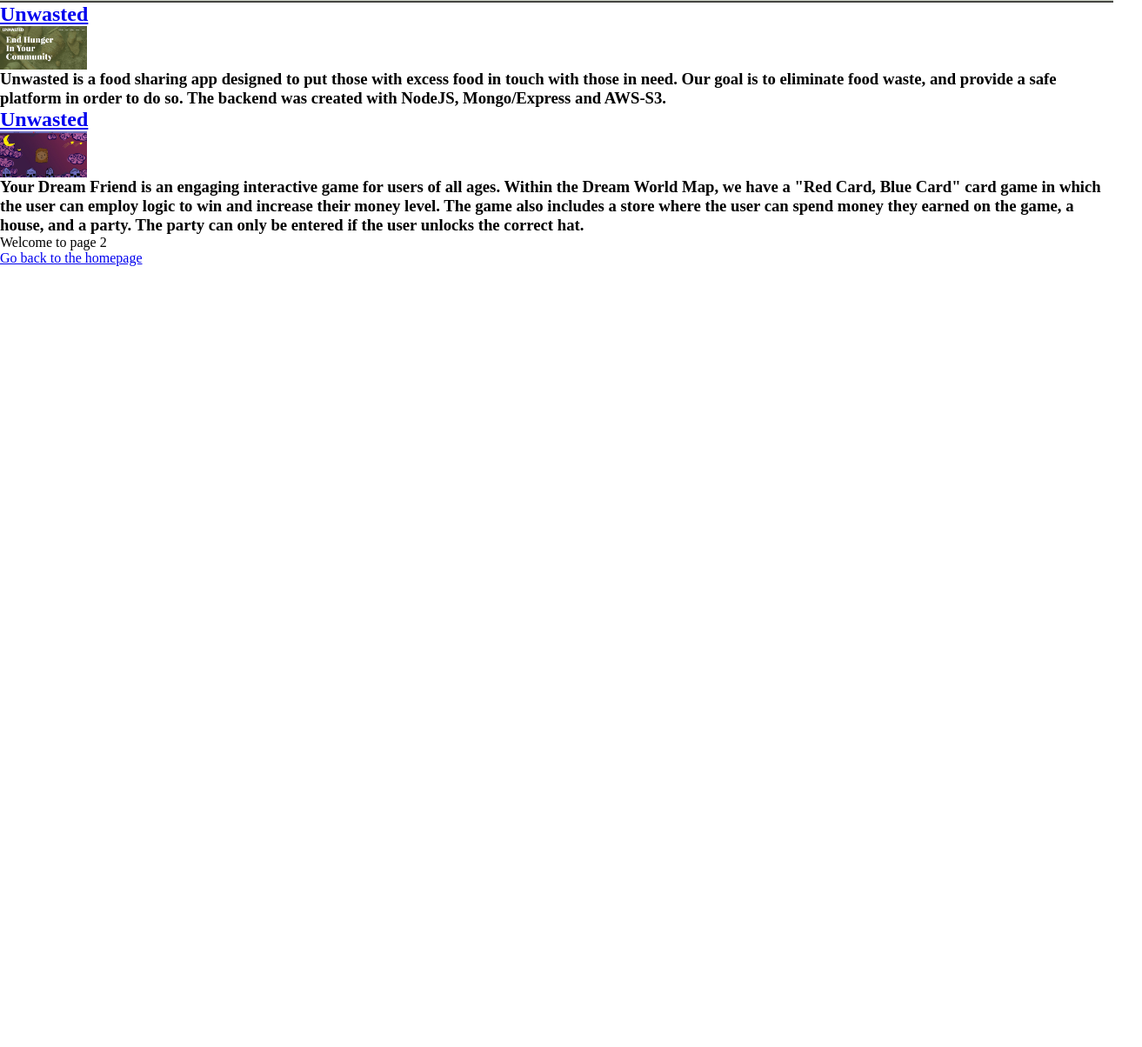
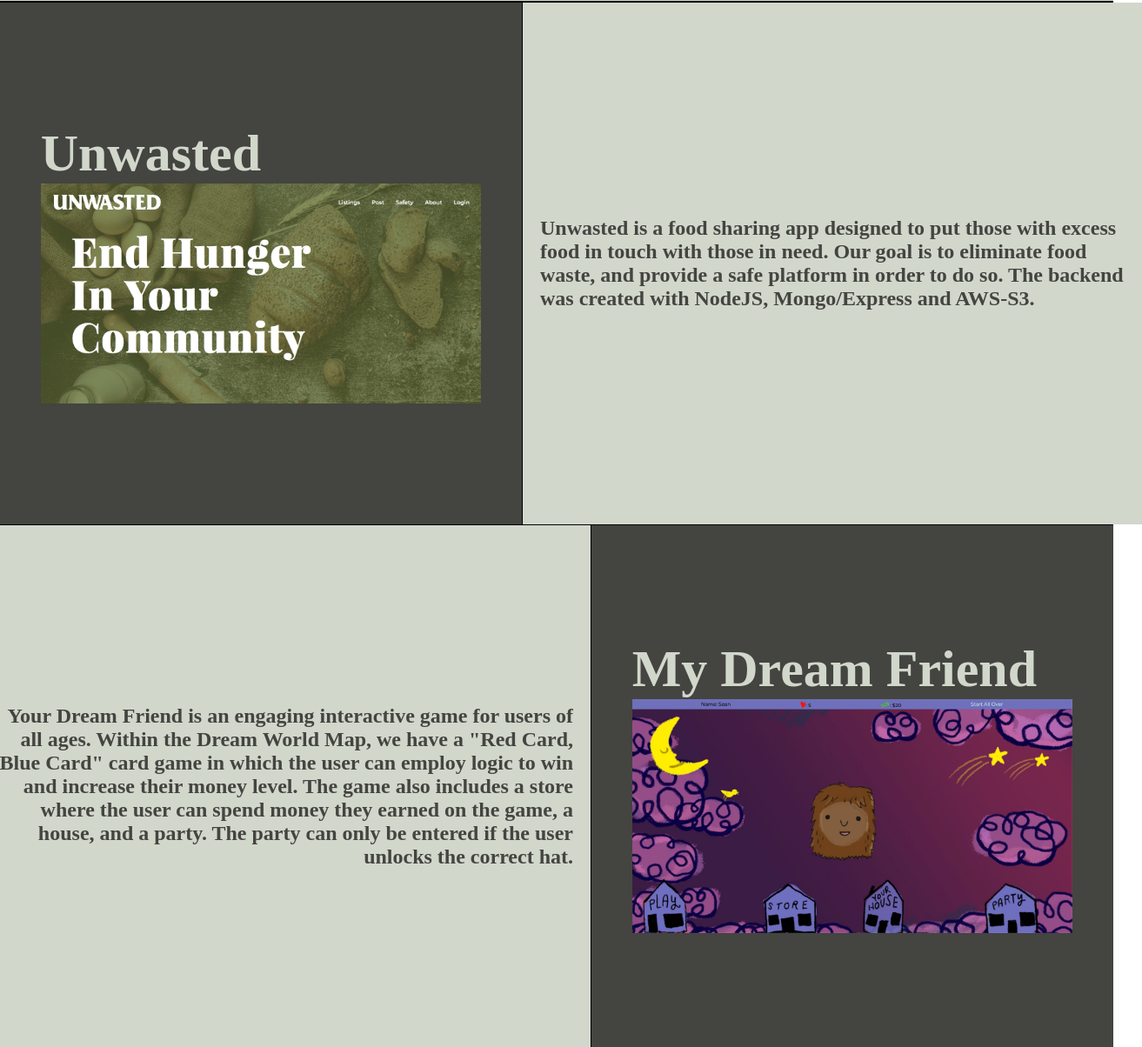
Before and after one commit to seanpatches/sean-nelson-portfolio, a Gatsby site: page /work in a window 1280 px wide. Shown: the part 67-1271 px from the top of the page at 87% size, 1313 px wide, since content can reach past the window. Before the commit the page ends 800 px from the top, so only its background shows below. Built offline with nearby package versions, Linux system fonts and the light colour scheme; Gatsby itself is replaced by a stand-in of ours.

Commit message:
good point

```diff
--- a/package.json
+++ b/package.json
@@ -6,6 +6,7 @@
   "author": "github: @seanpatches, smnelsonn@gmail.com",
   "main": "src/index.js",
   "dependencies": {
+    "aos": "^2.3.4",
     "gatsby": "^2.7.1",
     "gatsby-image": "^2.1.0",
     "gatsby-plugin-manifest": "^2.1.1",
--- /dev/null
+++ b/src/components/DreamProjectThumb.js
@@ -0,0 +1,34 @@
+import React from 'react';
+import PropTypes from 'prop-types';
+import { Image } from './image';
+import styles from "../styles/dreamProjectThumb.module.css";
+
+
+function DreamProjectThumb ({ name, description, firstImage, secondImage, link }) {
+  return (
+    <div className={styles.dreamProjectThumb}>
+      <div className={styles.right}>
+        <a href={link} >
+          <h2>{name}</h2>
+          <div className={styles.firstImageContainer}>
+            <Image filename={firstImage} />
+          </div>
+        </a>
+      </div>
+      <div className={styles.left}>
+        <div className={styles.description}>
+          <h3>{description}</h3>
+        </div>
+      </div>
+    </div>
+  )};
+
+DreamProjectThumb.propTypes = {
+  name: PropTypes.string.isRequired,
+  description: PropTypes.string.isRequired,
+  link: PropTypes.string.isRequired,
+  firstImage: PropTypes.string.isRequired,
+  secondImage: PropTypes.string.isRequired,
+}
+
+export default DreamProjectThumb;
--- a/src/components/ProjectThumb.js
+++ /dev/null
@@ -1,29 +0,0 @@
-import React from 'react';
-import PropTypes from 'prop-types';
-import { Image } from './image';
-import { Link } from 'gatsby';
-import styles from "../styles/projectThumb.module.css";
-
-
-function ProjectThumb ({ name, description, firstImage, secondImage, link }) {
-  return (
-    <div className={styles.projectThumb}>
-    <Link to={`/${name}`} >
-    <h2>{name}</h2>
-    <div className={styles.firstImageContainer}>
-    <Image filename={firstImage} />
-    </div>
-    </Link>
-    <h3>{description}</h3>
-    </div>
-  )};
-
-ProjectThumb.propTypes = {
-  name: PropTypes.string.isRequired,
-  description: PropTypes.string.isRequired,
-  link: PropTypes.string.isRequired,
-  firstImage: PropTypes.string.isRequired,
-  secondImage: PropTypes.string.isRequired,
-}
-
-export default ProjectThumb;
--- /dev/null
+++ b/src/components/UnwastedProjectThumb.js
@@ -0,0 +1,34 @@
+import React from 'react';
+import PropTypes from 'prop-types';
+import { Image } from './image';
+import styles from "../styles/unwastedProjectThumb.module.css";
+
+
+function UnwastedProjectThumb ({ name, description, firstImage, secondImage, link }) {
+  return (
+    <div className={styles.unwastedProjectThumb}>
+      <div className={styles.left}>
+      <a href={link} >
+        <h2>{name}</h2>
+        <div className={styles.firstImageContainer}>
+          <Image filename={firstImage} />
+        </div>
+      </a>
+      </div>
+      <div className={styles.right}>
+        <div className={styles.description}>
+          <h3>{description}</h3>
+        </div>
+      </div>
+    </div>
+  )};
+
+UnwastedProjectThumb.propTypes = {
+  name: PropTypes.string.isRequired,
+  description: PropTypes.string.isRequired,
+  link: PropTypes.string.isRequired,
+  firstImage: PropTypes.string.isRequired,
+  secondImage: PropTypes.string.isRequired,
+}
+
+export default UnwastedProjectThumb;
--- a/src/components/image.js
+++ b/src/components/image.js
@@ -2,7 +2,7 @@ import React from "react"
 import { StaticQuery, graphql } from "gatsby"
 import Img from "gatsby-image"
 
-export const Image = ({filename, alt}) => (
+export const Image = ({filename, alt, test}) => (
   <StaticQuery
     query={graphql`
       query {
@@ -30,11 +30,13 @@ export const Image = ({filename, alt}) => (
 
       const imageSizes = image.node.childImageSharp.sizes;
       return (
-        <Img
-          alt={alt}
-          sizes={imageSizes}
-
-        />
+        <div onClick={test}>
+          <Img
+            alt={alt}
+            sizes={imageSizes}
+            onclick={test}
+          />
+        </div>
       );
     }}
   />
--- a/src/pages/work.js
+++ b/src/pages/work.js
@@ -2,18 +2,26 @@ import React from "react"
 import { Link } from "gatsby"
 
 import { unwasted, dream } from '../projectInfo';
-import Layout from "../components/layout"
-import SEO from "../components/seo"
-import ProjectThumb from "../components/ProjectThumb";
+import Layout from '../components/layout'
+import SEO from '../components/seo'
+import UnwastedProjectThumb from '../components/UnwastedProjectThumb';
+import DreamProjectThumb from '../components/DreamProjectThumb';
+import styles from '../styles/work.module.css'
 
 const WorkPage = () => (
-  <Layout>
-    <SEO title="Page two" />
-    <ProjectThumb name={unwasted.name} description={unwasted.description} firstImage={unwasted.firstImage} secondImage={unwasted.secondImage} link={unwasted.link} />
-    <ProjectThumb name={unwasted.name} description={dream.description} firstImage={dream.firstImage} secondImage={dream.secondImage} link={dream.link} />
-    <p>Welcome to page 2</p>
-    <Link to="/">Go back to the homepage</Link>
-  </Layout>
+  <div className={styles.work}>
+    <Layout>
+      <SEO title="Work" />
+      <div className={styles.projects} >
+        <div className={styles.unwasted}>
+          <UnwastedProjectThumb name={unwasted.name} description={unwasted.description} firstImage={unwasted.firstImage} secondImage={unwasted.secondImage} link={unwasted.link} />
+        </div>
+        <div className={styles.dream}>
+          <DreamProjectThumb name={dream.name} description={dream.description} firstImage={dream.firstImage} secondImage={dream.secondImage} link={dream.link} />
+        </div>
+      </div>
+    </Layout>
+  </div>
 )
 
 export default WorkPage
--- /dev/null
+++ b/src/styles/dreamProjectThumb.module.css
@@ -0,0 +1,46 @@
+.firstImageContainer{
+  width: 506.72px;
+}
+
+.dreamProjectThumb{
+  width: 100%;
+  display: flex;
+  flex-direction: row-reverse;
+  align-items: center;
+  justify-content: space-between;
+  border-top: solid black 1px;
+ }
+
+ .dreamProjectThumb .description {
+   display: flex;
+   justify-content: center;
+   width: 100%;
+   min-width: 672px;
+   overflow: hidden;
+   margin-left: 20px;
+   margin-right: 20px;
+   text-align: right;
+ }
+
+ .dreamProjectThumb .left {
+  display: flex;
+  flex-direction: row;
+  background: #d1d7cb;
+  width: 100%;
+  height: 75vh;
+  min-height: 370px;
+  display: flex;
+  justify-content: center;
+  align-items: center;
+  border-right: solid black 1px;
+  z-index: 0;
+ }
+
+ .dreamProjectThumb .right {
+  background: #444440;
+  width: 100%;
+  min-width: 600px;
+  display: flex;
+  justify-content: center;
+  z-index: 1;
+ }
--- a/src/styles/header.module.css
+++ b/src/styles/header.module.css
@@ -22,7 +22,7 @@
   display: flex;
   justify-content: space-between;
   background: #d1d7cb;
-  border-bottom: #444440 solid 2px;
+  border-bottom: black solid 2px;
 }
 
 .center {
--- a/src/styles/projectThumb.module.css
+++ /dev/null
@@ -1,4 +0,0 @@
-.firstImageContainer {
-  background: red;
-  width: 100px;
-}
--- /dev/null
+++ b/src/styles/unwastedProjectThumb.module.css
@@ -0,0 +1,44 @@
+.firstImageContainer{
+  width: 506.72px;
+}
+
+.unwastedProjectThumb{
+  width: 100%;
+  display: flex;
+  flex-direction: row;
+  align-items: center;
+  justify-content: space-between;
+ }
+
+ .unwastedProjectThumb .description {
+   display: flex;
+   justify-content: center;
+   width: 100%;
+   min-width: 672px;
+   overflow: auto;
+   margin-left: 20px;
+   margin-right: 20px;
+ }
+
+ .unwastedProjectThumb .right {
+  display: flex;
+  flex-direction: row;
+  background: #d1d7cb;
+  width: 100%;
+  height: 75vh;
+  min-height: 370px;
+  display: flex;
+  justify-content: center;
+  align-items: center;
+  border-left: solid black 1px;
+  z-index: 0
+ }
+
+ .unwastedProjectThumb .left {
+  background: #444440;
+  width: 100%;
+  min-width: 600px;
+  display: flex;
+  justify-content: center;
+  z-index: 1;
+ }
--- /dev/null
+++ b/src/styles/work.module.css
@@ -0,0 +1,26 @@
+.work {
+  background: #444440;
+  height: 100vh;
+  width: 100%;
+  display: flex;
+  flex-direction: column;
+  flex-wrap: nowrap;
+  position: relative;
+}
+
+.work .projects {
+  background: #444440;
+}
+
+.work .projects h3{
+  font-size: 1.5em;
+  color: #444440;
+  background: #d1d7cb
+}
+
+.work .projects a{
+  text-decoration: none;
+  color: #d1d7cb;
+  position: relative;
+  font-size: 2.5em;
+}
```
Also changed, not shown: src/pages/index.js (+28 -11 lines), src/styles/index.module.css (+62 -24 lines), src/images/githubLogo.png, src/images/linked.png (added), src/images/pdf.png, 1 other file.
